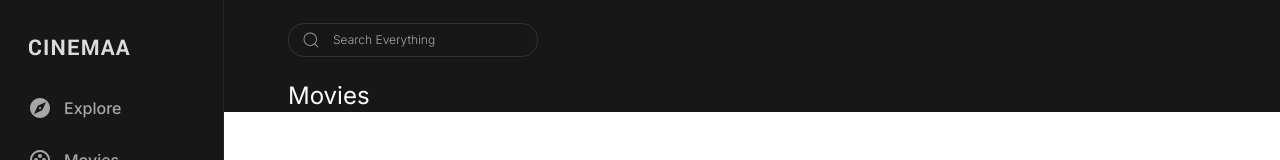
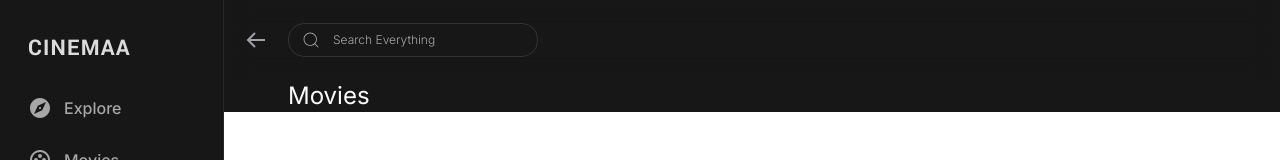
Before and after one commit to immdipu/Streamland-frontend, a Next.js app: page /tv/genre in a window 1280 px wide. Shown: the top 160 px of the page. Built offline with nearby package versions, Linux system fonts and the light colour scheme.

Commit message:
bug fixed

```diff
--- a/src/app/component/genres/MovieGenreList.tsx
+++ b/src/app/component/genres/MovieGenreList.tsx
@@ -1,14 +1,21 @@
 "use client";
-import React, { useState } from "react";
+import React, { useEffect, useState } from "react";
 import { genres } from "@/utils/genreData";
 import clsx from "clsx";
 import Link from "next/link";
 import { useSearchParams } from "next/navigation";
+import { usePathname } from "next/navigation";
 
 const MovieGenreList = () => {
   const searchParams = useSearchParams();
+  const pathname = usePathname();
   const genreId = searchParams.get("tab");
   const [activeTab, setActiveTab] = useState(genreId ?? "28");
+
+  useEffect(() => {
+    setActiveTab(genreId ?? "28");
+  }, [genreId]);
+
   const handleTabClick = (index: number) => {
     setActiveTab(index.toString());
   };
@@ -27,9 +34,6 @@ const MovieGenreList = () => {
                   ? "bg-_blue text-_sidenav_bg"
                   : "bg-_sidenav_bg"
               )}
-              onClick={() => {
-                handleTabClick(item.id);
-              }}
             >
               {item.name}
             </Link>
--- a/src/app/component/single_movie_tv_show/SingleShow.tsx
+++ b/src/app/component/single_movie_tv_show/SingleShow.tsx
@@ -77,6 +77,7 @@ const SingleShow: React.FC<SingleShowProps> = ({
             <div className=" mr-24 pt-3">
               <Link
                 href={`https://vidsrc.me/embed/${id}`}
+                target="_blank"
                 className="text-_white  px-6 text-base tracking-wider py-2 rounded-lg bg-_genre_chip_bg"
               >
                 Watch
--- a/src/app/component/topnav/Topnav.tsx
+++ b/src/app/component/topnav/Topnav.tsx
@@ -1,12 +1,33 @@
+"use client";
 import React from "react";
 import SearchStatic from "./SearchStatic";
+import { useRouter } from "next/navigation";
+import { BiArrowBack } from "react-icons/bi";
+import clsx from "clsx";
+import { usePathname } from "next/navigation";
+
 const Topnav = () => {
+  const router = useRouter();
+  const pathname = usePathname();
   return (
     <div
       className="pl-56  z-50 fixed bg-transparent
      inset-x-0 h-20 top-0"
     >
-      <section className=" backdrop-blur-md h-full flex items-center w-full px-16">
+      <section className="backdrop-blur-md h-full flex items-center w-full px-5">
+        <button
+          onClick={() => {
+            router.back();
+          }}
+          className={clsx(
+            "mr-5",
+            pathname === "/"
+              ? "opacity-0 pointer-events-none"
+              : "opacity-100 pointer-events-auto"
+          )}
+        >
+          <BiArrowBack className="text-2xl hover:text-_sidenav_bg duration-200 transition-colors ease-in-out text-_welcometext_lightblue" />
+        </button>
         <SearchStatic />
       </section>
     </div>
```
